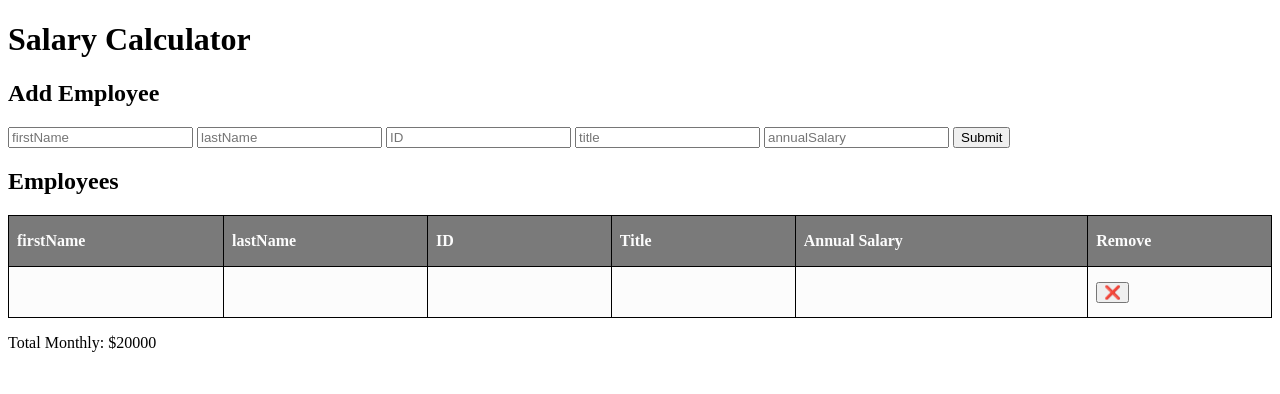
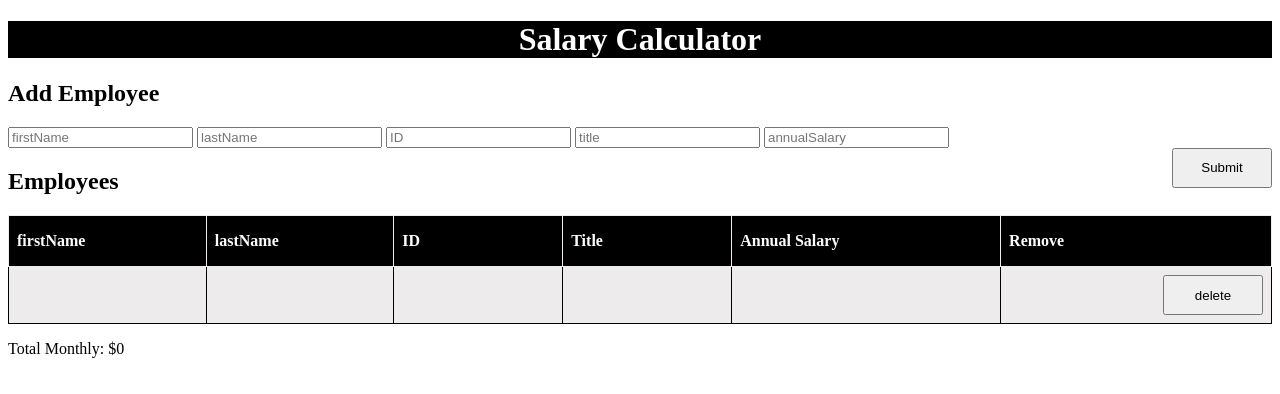
Before and after one commit to BradenSoller/Salary-calculator, a website: page index.html in a window 1280 px wide. Both pictures are taken after a click on the button "Submit". Drawn offline with Linux system fonts and the light colour scheme.

Commit message:
finished calculator

```diff
--- a/index.html
+++ b/index.html
@@ -20,9 +20,10 @@
           <input placeholder="ID" type="text" id="idInput" data-testid="idInput">
           <input placeholder="title" type="text" id="titleInput" data-testid="titleInput">
           <input placeholder="annualSalary" type="text" id="annualSalaryInput" data-testid="annualSalaryInput">
-          <button  data-testid="submitButton"id="submit-Button">Submit</button>
+          <!-- <button data-testid="submitButton"id="submit-Button">Submit</button> -->
         </form>
 
+        <form onsubmit="handleSubmit(event)"><button data-testid="submitButton" id="submit-Button">Submit</button> </form>
 
 </section>
 
@@ -48,7 +49,7 @@
 
 
   <footer class = "over-budget">
-    <p>Total Monthly: $<span id = "over-budget">20000</span></p>
+   <p id = "over-budget" >Total Monthly: $0 </p>
   </footer>
 </body>
 </html>
--- a/script.js
+++ b/script.js
@@ -1,4 +1,4 @@
-let monthlycap = 200000
+let monthlycap = 0;
 
 
 function handleSubmit(event) {
@@ -23,7 +23,7 @@ function handleSubmit(event) {
     <td>${idInput.value}</td>
     <td>${titleInput.value}</td>
     <td>${annualSalary}</td>
-    <td><button onclick="deleteText(event)">❌</button></td>
+    <td><button onclick="deleteText(event)">delete</button></td>
      </tr>`
 
     //clear inputs
@@ -34,15 +34,18 @@ function handleSubmit(event) {
     document.getElementById('annualSalaryInput').value = "";
 
 
-    monthlycap -= annualSalary / 12
+    monthlycap += annualSalary / 12
     console.log(monthlycap);
 
-   document.getElementById('over-budget').innerHTML -= annualSalary / 12;
+    document.getElementById('over-budget').innerHTML = "Total Monthly: $" + monthlycap
 
-    if (monthlycap < 0 ) {
+    if (monthlycap > 20000 ) {
         console.log('under');
         document.getElementById('over-budget').style.color = "red"
-}
+    }
+
+
+
 
 
 
--- a/style.css
+++ b/style.css
@@ -6,9 +6,10 @@ table {
 table,
 th,
 td {
-    border: 1px solid black;
+    border: 1px solid rgb(0, 0, 0);
     border-collapse: collapse;
     height: 2.15em;
+
 }
 
 th,
@@ -23,9 +24,32 @@ thead {
 }
 
 tbody tr:nth-child(odd) {
-    background: #fcfcfc;
+    background: #edebeb;
 }
 
 tbody tr:nth-child(even) {
-    background: #dcdcdc;
+    background: #ffffff;
 }
+
+button {
+    float:right;
+    width: 100px;
+    padding: .8em;
+    text-align: center;
+
+}
+
+
+h1 {
+    text-align: center;
+    color: #ffffff;
+}
+
+header{
+    background-color: black;
+}
+
+th{
+    background-color: black;
+    border-color: #edebeb;
+}
```
